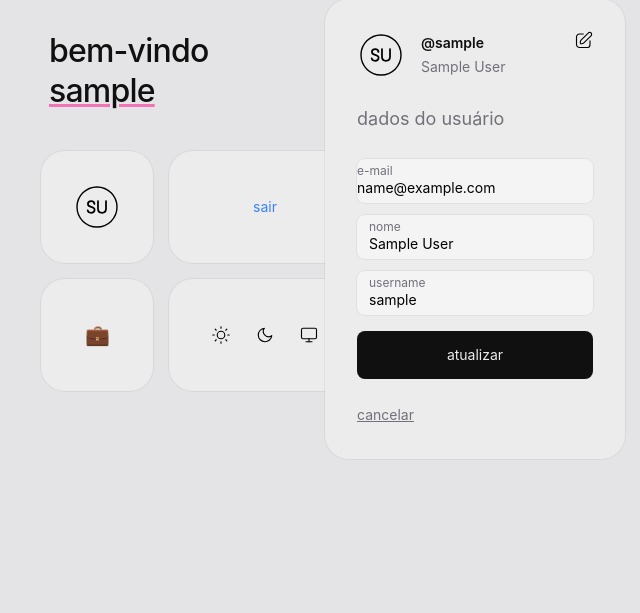
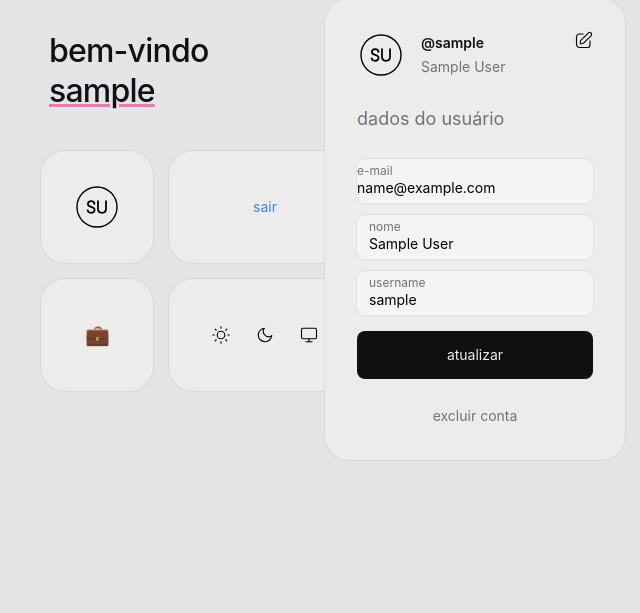
Before and after one commit to hugobelem/erp, a Django app: page /conta/usuario/editar in a window 1280 px wide. Shown: the part 17-630 px from the top of the page, without its empty margins (7-647 px from the left). Run offline with Django 5.2, Linux system fonts and the light colour scheme; the visitor is signed in with stand-in values (Sample User, id 1).

Commit message:
added delete user button

```diff
--- a/users/templates/users/registration/update_user.html
+++ b/users/templates/users/registration/update_user.html
@@ -73,11 +73,21 @@
             atualizar
           </button>
         </div>
-        <p class="text-sm text-zinc-500 dark:text-zinc-400 mt-6">
-            <a href="{% url "users:account" %}" class="underline">
-                cancelar
-            </a>
-        </p>
+    </form>
+
+    <form
+        action="{% url "users:delete_user" %}"
+        method="POST"
+        class="mt-6">
+        {% csrf_token %}
+
+        <div class="mt-4 sm:ml-0 sm:mt-4 text-center sm:flex-shrink-0">
+          <button
+            type="submit"
+            class="text-sm text-zinc-500 dark:text-zinc-400">
+            excluir conta
+          </button>
+        </div>
     </form>
 
 </div>
```
